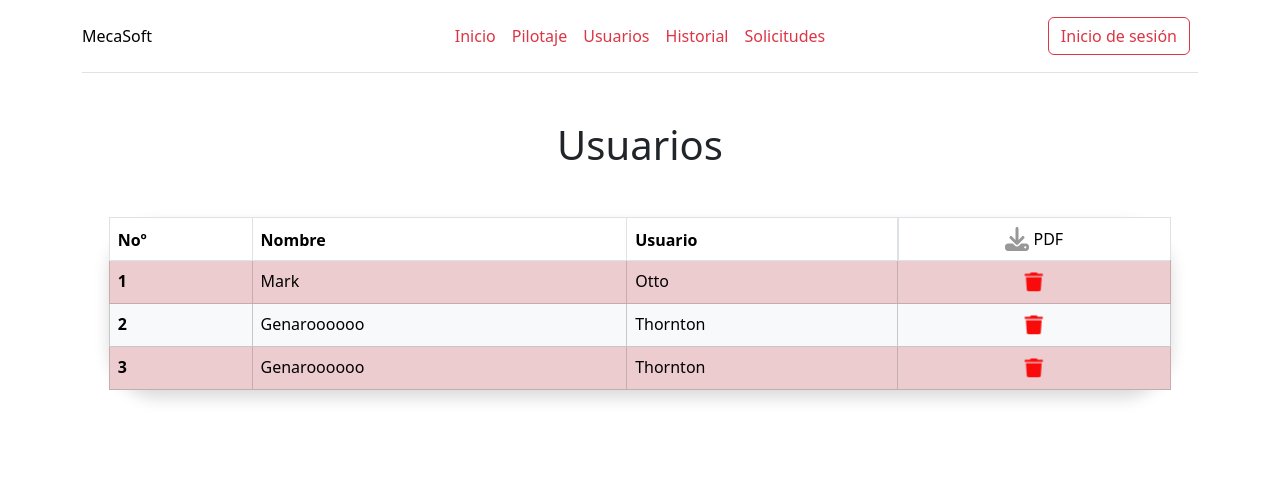
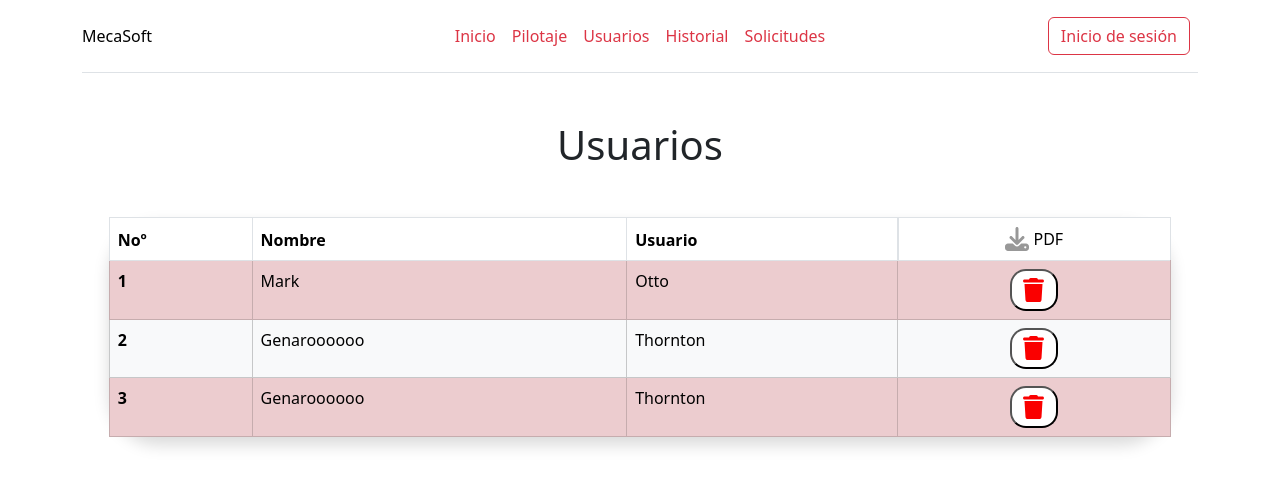
Before and after one commit to Darioantonio20/MecaSoft-Front-end, a React (Vite) app in the folder MecaSoft/: page /usuarios in a window 1280 px wide. Shown: the top 486 px of the page. Built offline with nearby package versions, Linux system fonts and the light colour scheme.

Commit message:
[FIX] icons en tabla usuarios y historia

```diff
--- a/MecaSoft/src/pages/Solicitudes.jsx
+++ b/MecaSoft/src/pages/Solicitudes.jsx
@@ -31,10 +31,10 @@ function Solicitudes() {
                                     <td>{item.jointPiloting}</td>
                                     <td>{item.cartesianPiloting}</td>
                                     <td className="text-center">
-                                        <button className="" style={{border: 'none', backgroundColor: 'transparent'}}>
+                                        <button className="" style={{backgroundColor: 'white', borderRadius: '1rem'}}>
                                             <FontAwesomeIcon icon={faCheck} size="2xl" style={{color: "#00ff00"}}/>
                                         </button>
-                                        <button className="" style={{border: 'none', backgroundColor: 'transparent'}}>
+                                        <button className="" style={{backgroundColor: 'white', borderRadius: '1rem'}}>
                                             <FontAwesomeIcon icon={faTimes} size="2xl" style={{color: "#ff0000"}}/>
                                         </button>
                                     </td>
--- a/MecaSoft/src/pages/Usuarios.jsx
+++ b/MecaSoft/src/pages/Usuarios.jsx
@@ -36,8 +36,8 @@ function App() {
                                     <td>{item.first}</td>
                                     <td>{item.last}</td>
                                     <td className="text-center">
-                                        <button className="" style={{border: 'none', backgroundColor: 'transparent'}}>
-                                            <FontAwesomeIcon icon={faTrash} bounce size="lg" style={{color: "#f90b0b"}}/>
+                                        <button className="" style={{backgroundColor: 'white', borderRadius: '1rem', width: '3rem', height: '2.6rem'}}>
+                                            <FontAwesomeIcon icon={faTrash} size="xl" style={{color: "#fa0000",}} />
                                         </button>
                                     </td>
                                 </tr>
```
